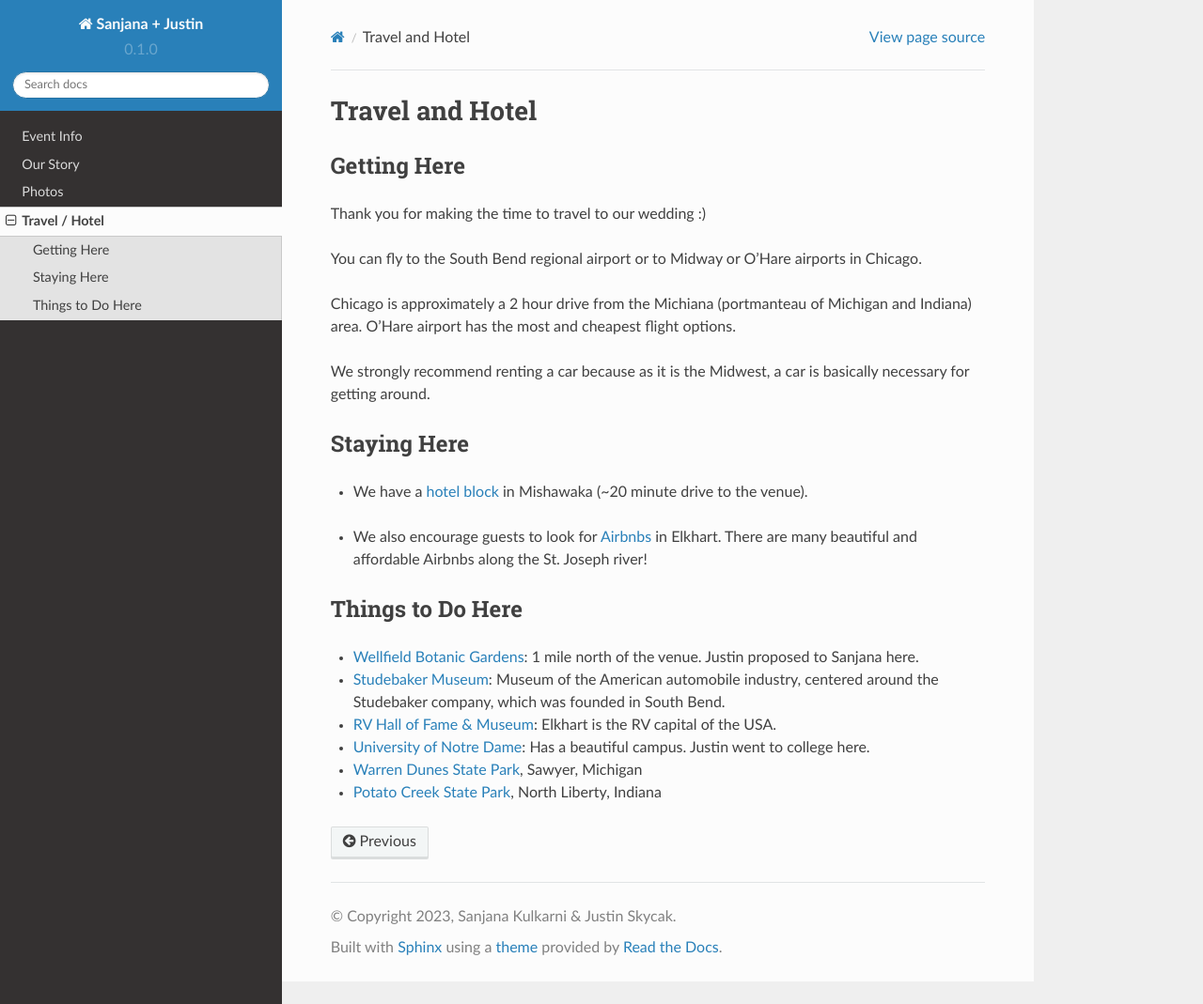
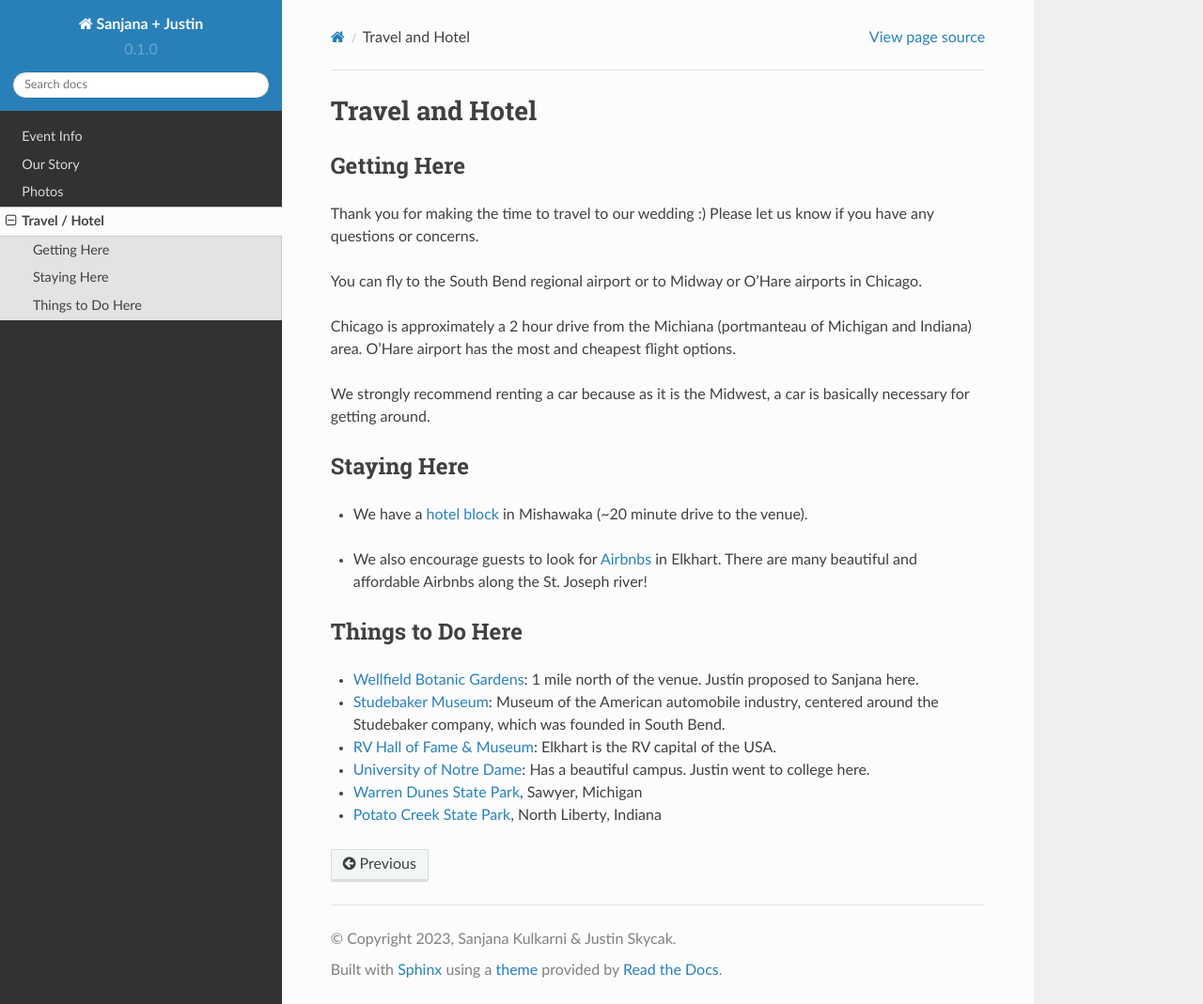
Before and after one commit to jpskycak/wedding, a Sphinx documentation site: the page built from docs/source/hotel.rst, in a window 1280 px wide and 1069 px high. Shown: the whole window at 94% size. Built offline with Sphinx 7.4.7 and the Read the Docs theme 2.0.0, drawn with Linux system fonts in a browser that asks for light colours.

Commit message:
Update hotel.rst

```diff
--- a/docs/source/hotel.rst
+++ b/docs/source/hotel.rst
@@ -4,7 +4,7 @@ Travel and Hotel
 Getting Here
 **********
 
-Thank you for making the time to travel to our wedding :)
+Thank you for making the time to travel to our wedding :) Please let us know if you have any questions or concerns.
 
 You can fly to the South Bend regional airport or to Midway or O'Hare airports in Chicago.
 
```
